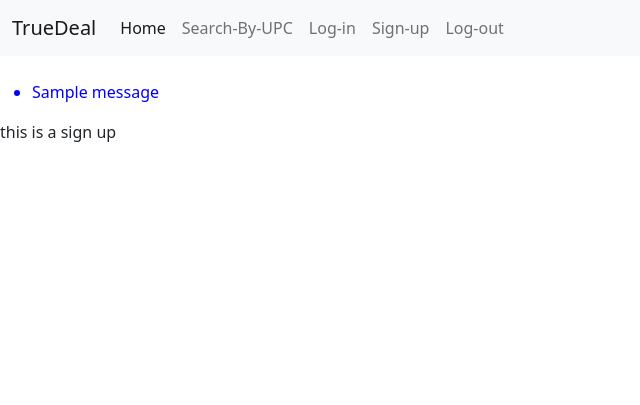
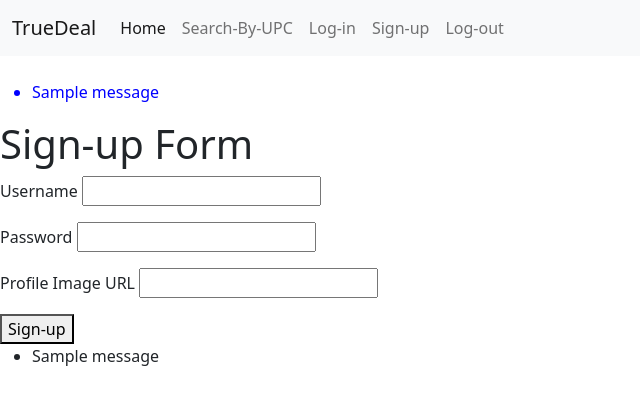
Before and after one commit to dengxinjuan/trueDeal, a Flask app: page /signup in a window 1280 px wide. Shown: the top 405 px of the page, without its empty margins (0-640 px from the left). Run offline with Flask 2, Linux system fonts and the light colour scheme; tables that the repository leaves empty hold one stand-in row (values such as "Sample post"); one stand-in notice (Sample message) is shown.

Commit message:
working on login logout register function

```diff
--- a/app.py
+++ b/app.py
@@ -1,10 +1,10 @@
-from flask import Flask,render_template,request,jsonify,redirect,flash
+from flask import Flask,render_template,request,jsonify,redirect,flash,session
 from flask_debugtoolbar import DebugToolbarExtension
 from models import db,connect_db
 
 import requests
 
-from forms import SearchForm,LoginForm
+from forms import SearchForm,LoginForm,RegisterForm
 
 app= Flask(__name__)
 
@@ -24,6 +24,8 @@ toolbar = DebugToolbarExtension(app)
 
 #connect the app, database
 connect_db(app)
+#create table
+db.create_all()
 
 
 def request_amazon(amazonkeyword):
@@ -88,6 +90,10 @@ def request_walmart(walmartkeyword):
 
 
 
+
+
+
+
 @app.route('/')
 def home_page():
     """ render the basic homepage"""
@@ -96,20 +102,6 @@ def home_page():
     return render_template('home.html')
 
 
-@app.route('/login', methods=["GET","POST"])
-def login_page():
-    """render login form"""
-    form = LoginForm()
-
-    if form.validate_on_submit():
-        username = form.username.data
-        #password = form.password.data
-
-        flash(f"welcome! Dear {username}!")
-        return redirect('/')
-
-
-    return render_template('login.html',form=form)
 
 
 @app.route('/search')
@@ -125,12 +117,76 @@ def search_result():
     return render_template('search.html',result=result,walmartresult=walmartresult,targetresult=targetresult)
 
 
+##########User ####
 
-@app.route("/signup")
+@app.route('/login', methods=["GET","POST"])
+def login_page():
+    """render login form"""
+    form = LoginForm()
+
+    if form.validate_on_submit():
+        username = form.username.data
+        password = form.password.data
+        user = User.authenticate(username,password)
+
+        if user:
+            session['username'] = user.username
+            flash(f"welcome! Dear {username}!")
+            return redirect("/")
+        else:
+            form.username.errors = ["Password/Username Wrong!!!"]
+            return render_template("login.html",form=form)
+
+
+    return render_template('login.html',form=form)
+
+
+
+
+
+@app.route("/signup", methods=['GET','POST'])
 def signup():
     """render signup form"""
 
-    return render_template("signup.html")
+    form = RegisterForm()
+
+    if form.validate_on_submit():
+        username = form.username.data
+        password = form.password.data
+        profile_img = form.profile_img.data
+
+        user = User.register(username,password,profile_img)
+        db.session.add(user)
+
+        db.session.commit()
+        session['username'] = user.username
+
+        return redirect(f"/users/{username}")
+
+    else:
+
+        return render_template("signup.html",form=form)
+
+
+
+@app.route("/logout")
+def log_out():
+    """clear session and redirect"""
+    session.pop("username")
+    flash("you log out!")
+    return redirect("/login")
+
+
+
+@app.route("/users/<username>")
+def show_user(username):
+    user = User.query.get(username)
+    profile_img = user.profile_img
+    return render_template("user.html",user=user, profile_img=profile_img)
+
+
+
+
 
 
 @app.route("/upc")
@@ -138,8 +194,6 @@ def search_by_upc():
     """search by upc"""
 
     return render_template("upc.html")
-
-
 
 
 
--- a/forms.py
+++ b/forms.py
@@ -8,6 +8,15 @@ class LoginForm(FlaskForm):
     username = StringField('Username', validators=[InputRequired()])
     password = PasswordField('Password', validators=[InputRequired()])
     remember_me = BooleanField('Remember Me')
+
+## signup form
+
+class RegisterForm(FlaskForm):
+    """form for register user"""
+    username = StringField("Username", validators=[InputRequired()])
+    password = PasswordField("Password", validators=[InputRequired()])
+    profile_img= StringField("Profile Image URL", validators=[InputRequired()])
+
 
 
 ### THE SEARCH FORM
--- a/templates/signup.html
+++ b/templates/signup.html
@@ -3,7 +3,35 @@
 
 {%block content%}
 
-this is a sign up
+<h1>Sign-up Form</h1>
+<form id="login_form" method="POST">
+{{form.hidden_tag()}}
+{% for field in form
+if field.widget.input_type != 'hidden' %}
+
+<p>
+    {{field.label}}
+    {{field}}
+    {% for error in field.errors %}
+    {{error}}
+    {% endfor %}
+</p>
+{%endfor%}
+<button type="submit">Sign-up</button>
+
+</form>
+
+
+
+{% with messages = get_flashed_messages() %}
+{% if messages %}
+<ul>
+    {% for message in messages %}
+    <li>{{ message }}</li>
+    {% endfor %}
+</ul>
+{% endif %}
+{% endwith %}
 
 
 {%endblock%}
```
Also changed, not shown: models.py (+56 -1 lines).
